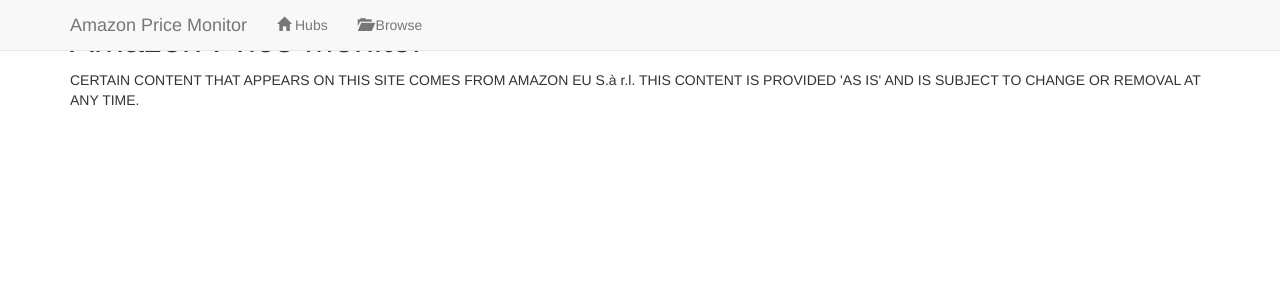
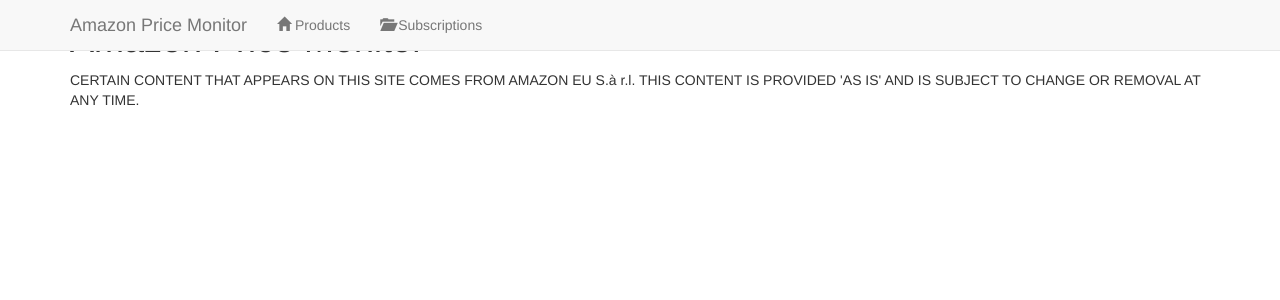
Before and after one commit to ponyriders/django-amazon-price-monitor, a Django app: template price_monitor/templates/price_monitor/angular_index_view.html in a window 1280 px wide. Shown: the top 300 px of the page. Run offline with Django 3.2, Linux system fonts and the light colour scheme; the template is opened without the code that fills it, so the values that code supplies are empty; some libraries are stand-ins or nearby versions.

Commit message:
fixed labels of navigation

```diff
--- a/price_monitor/templates/price_monitor/angular_index_view.html
+++ b/price_monitor/templates/price_monitor/angular_index_view.html
@@ -39,13 +39,13 @@
                         <li ng-class="{active:isActive('/products')}">
                             <a href="#/products">
                                 <span class="glyphicon glyphicon-home"></span>
-                                Hubs
+                                Products
                             </a>
                         </li>
                         <li ng-class="{active:isActive('/subscriptions')}">
                             <a href="#/subscriptions">
                                 <span class="glyphicon glyphicon-folder-open"></span>
-                                Browse
+                                Subscriptions
                             </a>
                         </li>
                     </ul>
```
